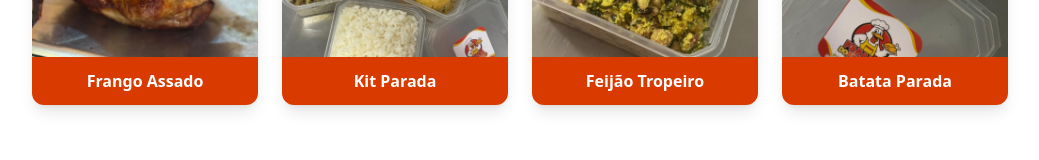
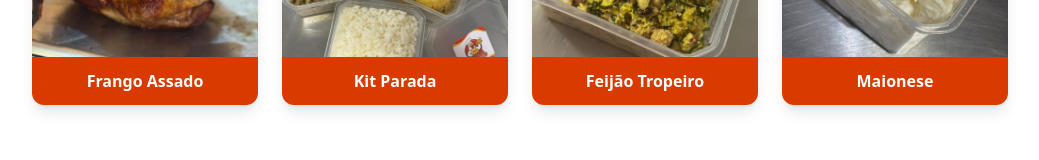
Before and after one commit to phquartin/paradaDoFrangoPage, a React (Vite) app: page / in a window 1280 px wide. Shown: the part 1507-1667 px from the top of the page, without its empty margins (120-1159 px from the left). Built offline with nearby package versions, Linux system fonts and the light colour scheme.

Commit message:
style(galeria.jsx): Alterado a imagem de batata parada para maionese

```diff
--- a/src/components/Galeria.jsx
+++ b/src/components/Galeria.jsx
@@ -2,14 +2,14 @@ import React from "react";
 import frangoAssado from "../images/frangoAssado.jpeg";
 import kitParada from "../images/kitParada.jpeg";
 import feijaoTropeiro from "../images/feijaoTropeiro.jpeg";
-import batataParada from "../images/batataParada.jpeg";
+import maionese from "../images/maionese.jpeg";
 
 export default function Galeria() {
     const imagens = [
         { src: frangoAssado, alt: "Frango Assado" },
         { src: kitParada, alt: "Kit Parada" },
         { src: feijaoTropeiro, alt: "Feijão Tropeiro" },
-        { src: batataParada, alt: "Batata Parada" },
+        { src: maionese, alt: "Maionese" },
     ];
 
     return (
```
Also changed, not shown: src/images/maionese.jpeg (added).
